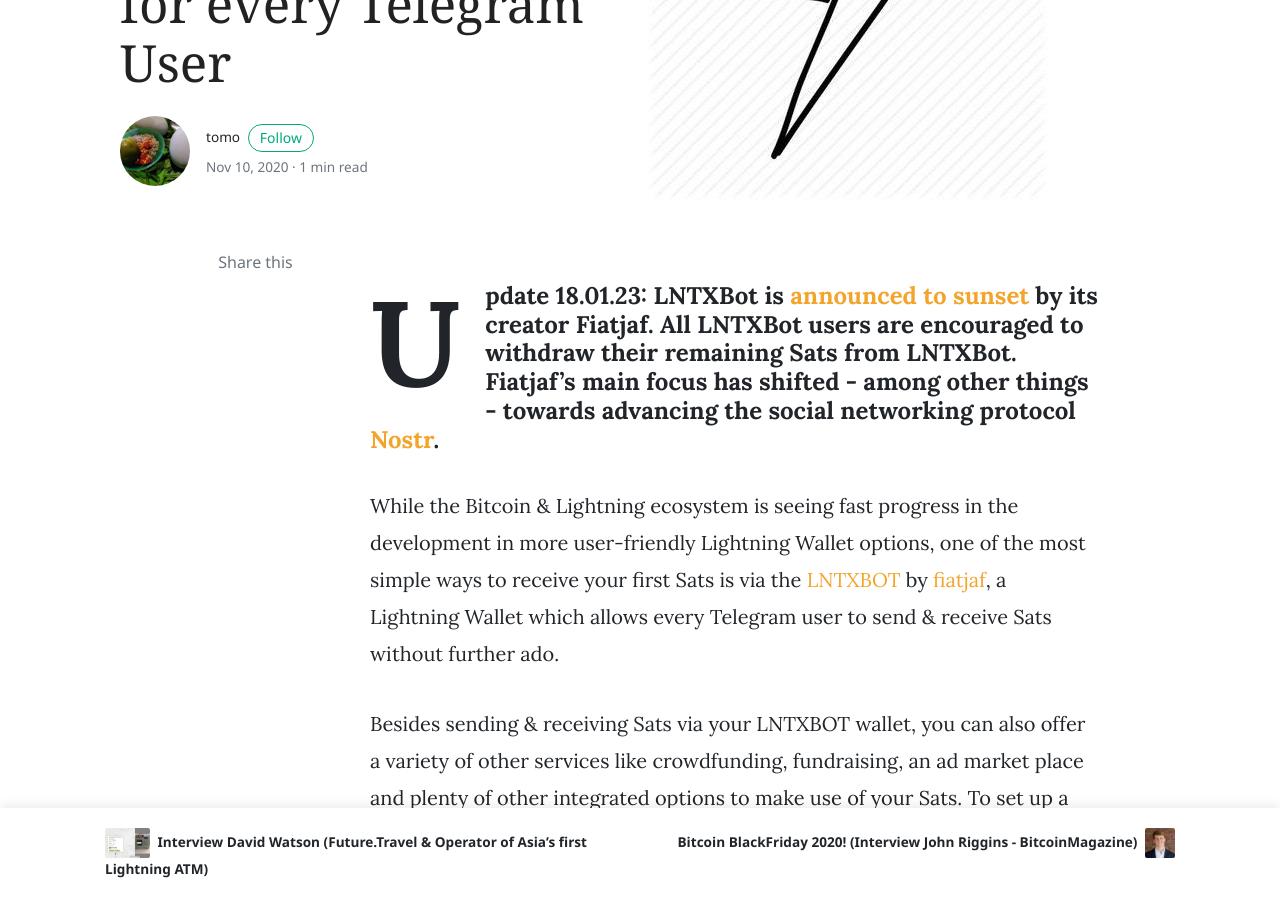
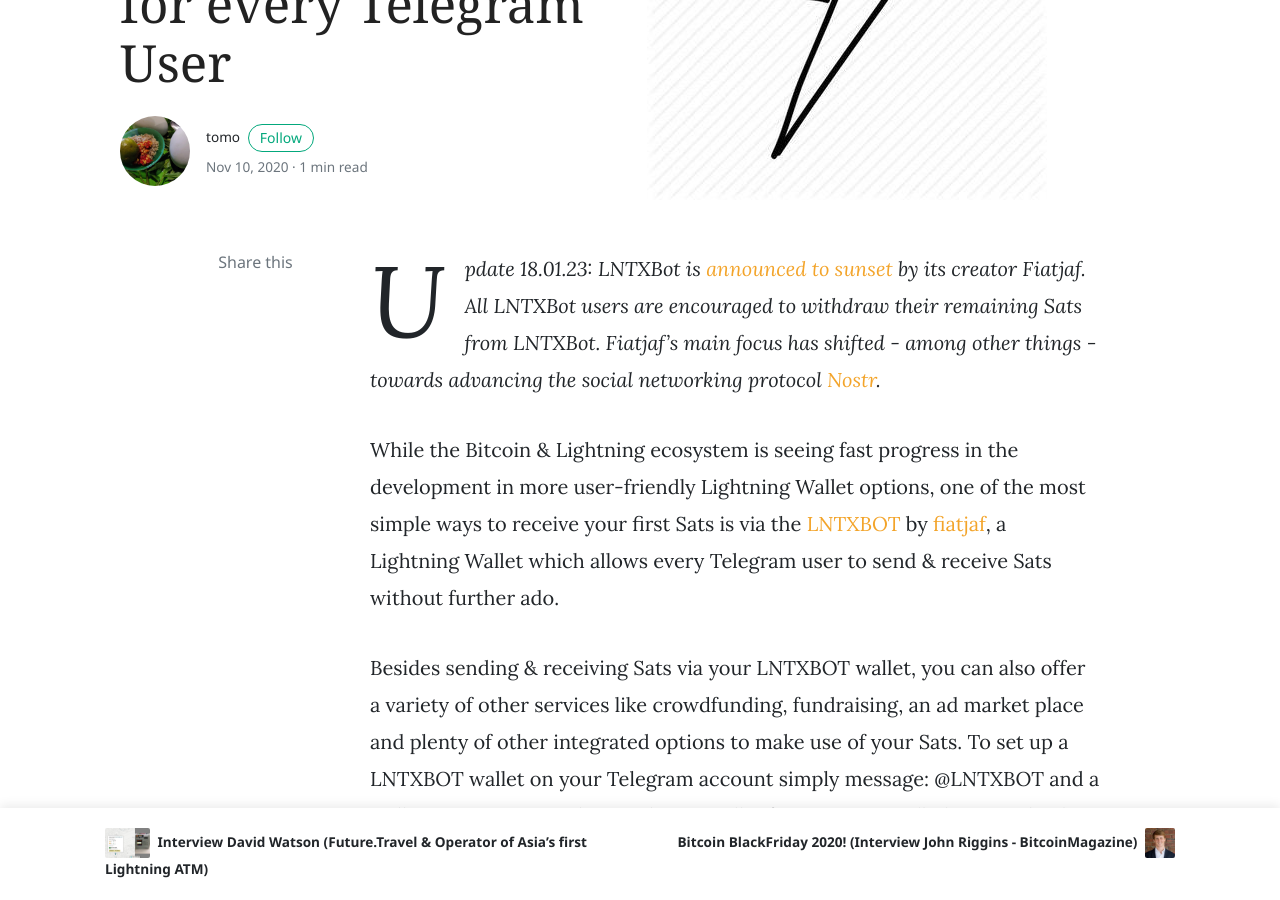
Before and after one commit to bitcoinsaigon/bitcoinsaigon.github.io, a Jekyll site: the page built from _posts/2020-11-10-lntxbot-lightning-wallet-telegram.md, in a window 1280 px wide and 900 px high, scrolled down 309 px. Built offline with Jekyll 4.4.1, drawn with Linux system fonts in a browser that asks for light colours; nearby versions of some CDN libraries; comment, search, counter and statistics services are not loaded.

Commit message:
Fix styling

```diff
--- a/_posts/2020-11-10-lntxbot-lightning-wallet-telegram.md
+++ b/_posts/2020-11-10-lntxbot-lightning-wallet-telegram.md
@@ -5,7 +5,7 @@
 image: assets/images/lntxbot.jpg
 tags:
 ---
-#### Update 18.01.23:  LNTXBot is [announced to sunset](https://t.me/lntxbot_dev/86735) by its creator Fiatjaf. All LNTXBot users are encouraged to withdraw their remaining Sats from LNTXBot. Fiatjaf's main focus has shifted - among other things - towards advancing the social networking protocol [Nostr](https://bitcoinsaigon.org/now-also-on-nostr/).
+*Update 18.01.23:  LNTXBot is [announced to sunset](https://t.me/lntxbot_dev/86735) by its creator Fiatjaf. All LNTXBot users are encouraged to withdraw their remaining Sats from LNTXBot. Fiatjaf's main focus has shifted - among other things - towards advancing the social networking protocol [Nostr](https://bitcoinsaigon.org/now-also-on-nostr/).*
 
 While the Bitcoin & Lightning ecosystem is seeing fast progress in the development in more user-friendly Lightning Wallet options, one of the most simple ways to receive your first Sats is via the [LNTXBOT](https://github.com/fiatjaf/lntxbot) by [fiatjaf](https://twitter.com/fiatjaf?lang=en), a Lightning Wallet which allows every Telegram user to send & receive Sats without further ado.
 
```
